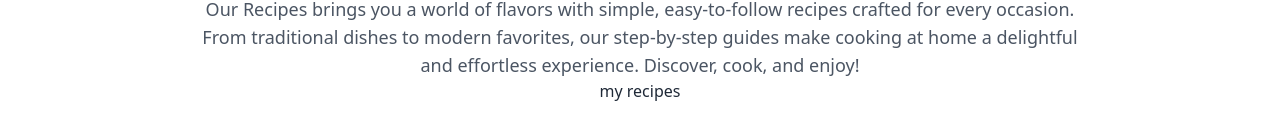
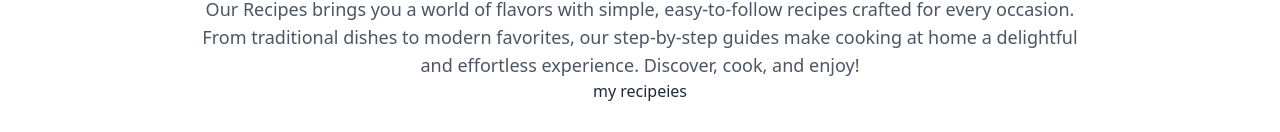
Before and after one commit to rajibhossainimran/react-recipe-calories, a React (Vite) app: page / in a window 1280 px wide. Shown: the part 911-1043 px from the top of the page. Built offline with nearby package versions, Linux system fonts and the light colour scheme.

Commit message:
little change

```diff
--- a/src/component/recipies/Recipes.jsx
+++ b/src/component/recipies/Recipes.jsx
@@ -5,7 +5,7 @@ const Recipes = () => {
 
     return (
         <div>
-            <p>my recipes</p>
+            <p>my recipeies</p>
         </div>
     );
 };
```
